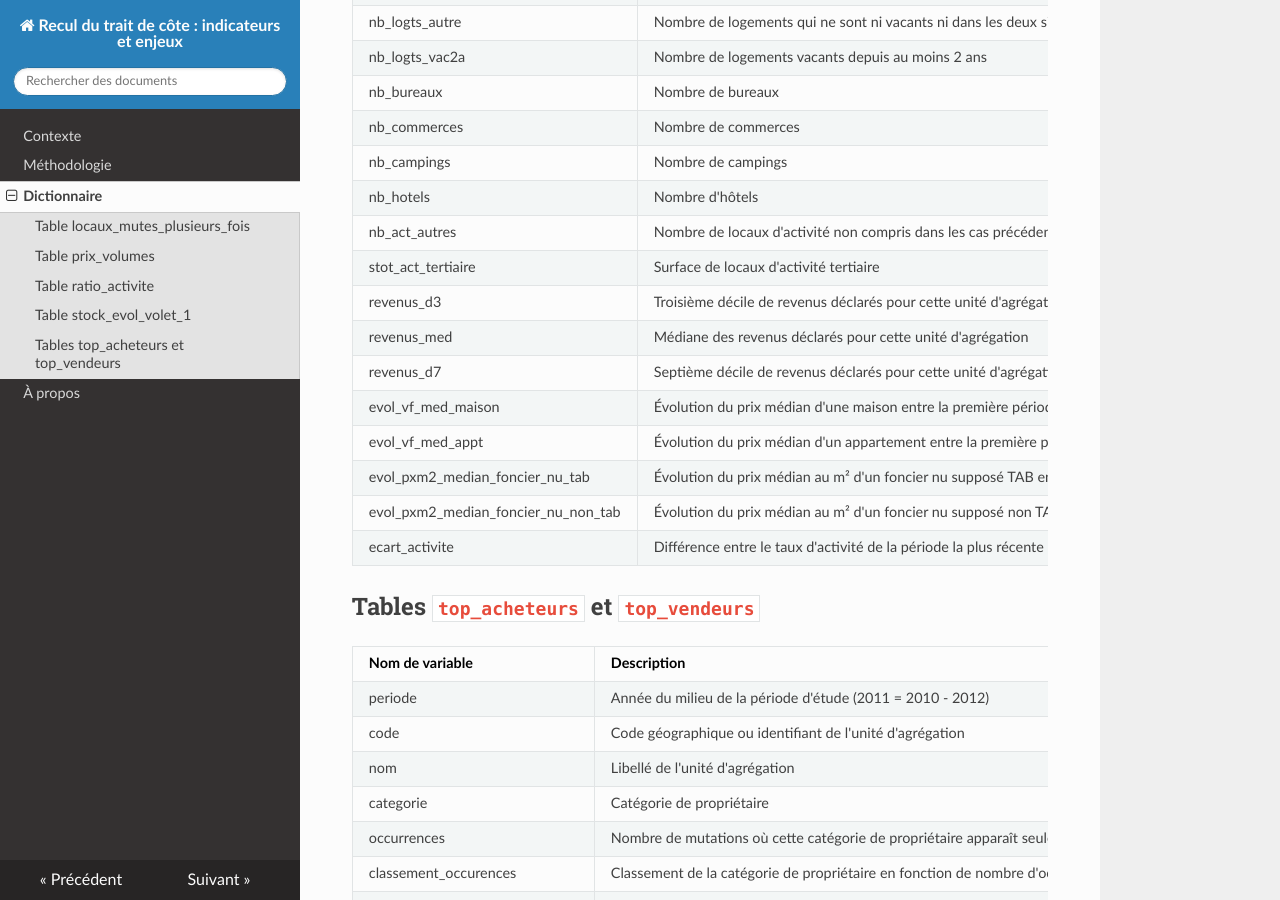
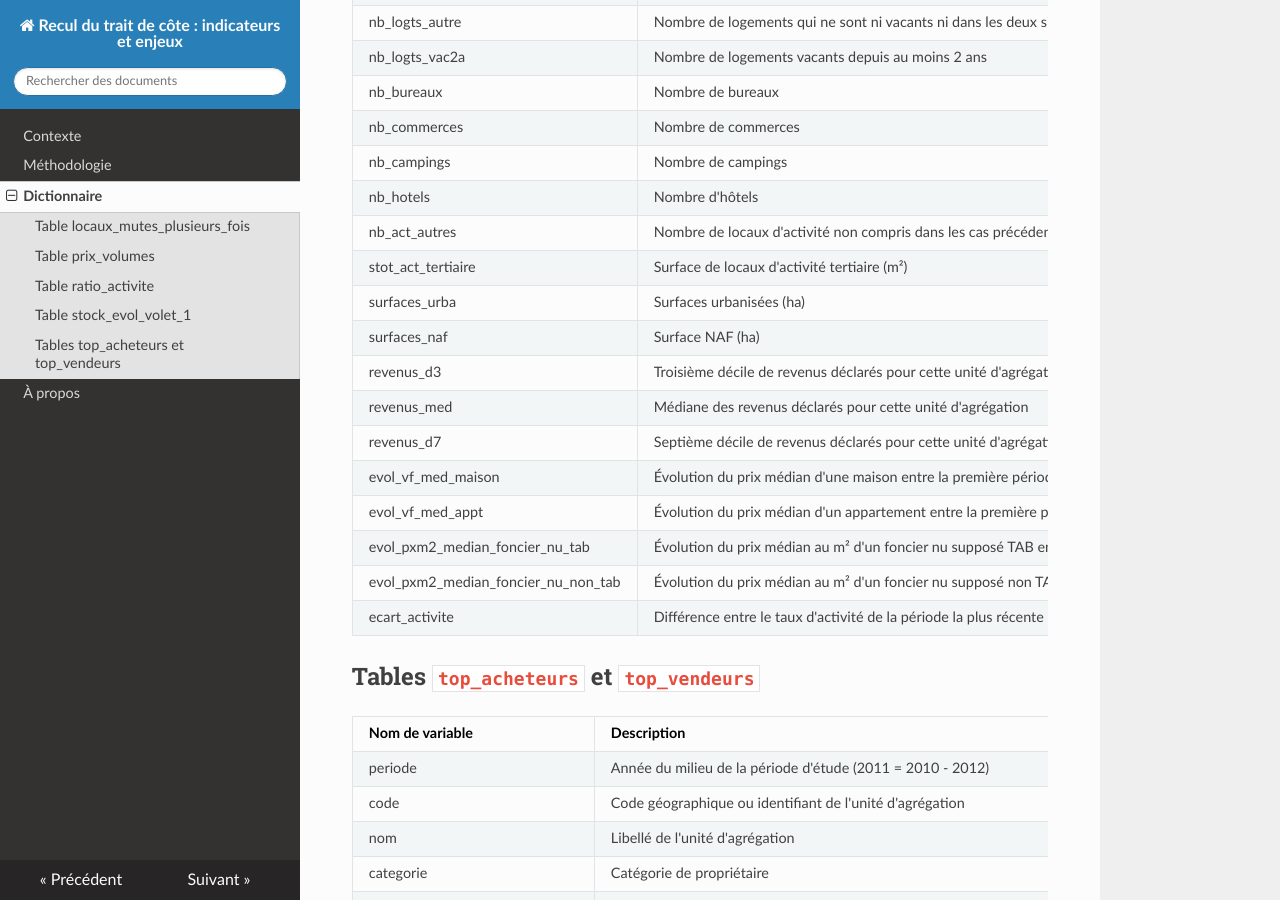
Before and after one commit to hugo-deluca/tdc_docs, an MkDocs documentation site: the page built from docs/dictionnaire.md, in a window 1280 px wide and 900 px high, scrolled down 2870 px. Built offline with MkDocs 1.6.1, drawn with Linux system fonts in a browser that asks for light colours; nearby versions of some CDN libraries.

Commit message:
ajout indicateurs surfaces

```diff
--- a/docs/dictionnaire.md
+++ b/docs/dictionnaire.md
@@ -92,7 +92,9 @@ Cette page propose un lexique de correspondance entre nom de variable et signifi
 | nb_campings                         | Nombre de campings                                                                                                          |
 | nb_hotels                           | Nombre d'hôtels                                                                                                             |
 | nb_act_autres                       | Nombre de locaux d'activité non compris dans les cas précédents                                                             |
-| stot_act_tertiaire                  | Surface de locaux d'activité tertiaire                                                                                      |
+| stot_act_tertiaire                  | Surface de locaux d'activité tertiaire (m²)                                                                                      |
+| surfaces_urba                  | Surfaces urbanisées (ha)                                                                                      |
+| surfaces_naf                  | Surface NAF (ha)                                                                                      |
 | revenus_d3                          | Troisième décile de revenus déclarés pour cette unité d'agrégation                                                          |
 | revenus_med                         | Médiane des revenus déclarés pour cette unité d'agrégation                                                                  |
 | revenus_d7                          | Septième décile de revenus déclarés pour cette unité d'agrégation                                                           |
```
